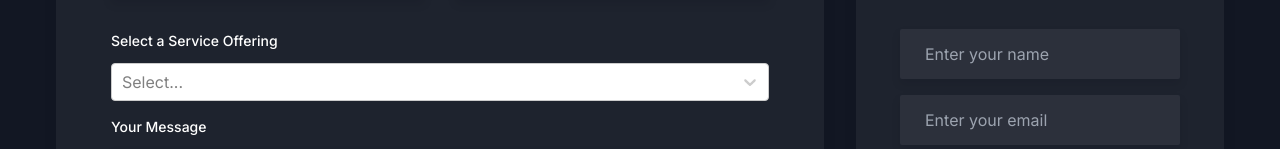
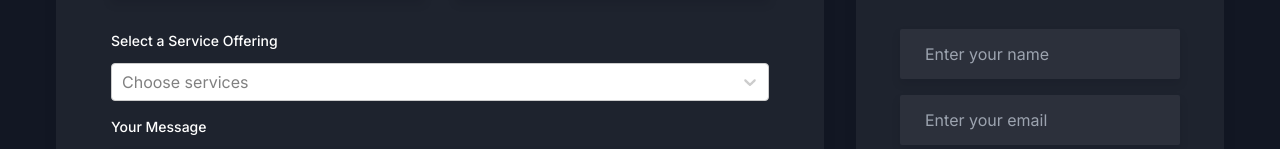
Before and after one commit to Siphamandla/theparse-websit, a Next.js app: page / in a window 1280 px wide. Shown: the part 3852-4001 px from the top of the page. Built offline with nearby package versions, Linux system fonts and the light colour scheme.

Commit message:
update dropdown

```diff
--- a/src/components/Contact/MultiSelect.tsx
+++ b/src/components/Contact/MultiSelect.tsx
@@ -10,7 +10,7 @@ interface Option {
 interface MultiselectProps {
   name?: string;
   className?: string;
-  required?: boolean;
+  required?: boolean; // Add `required` to the props interface
   options: Option[];
   selected: Option[];
   setSelected: React.Dispatch<React.SetStateAction<Option[]>>;
@@ -28,6 +28,7 @@ const Multiselect: React.FC<MultiselectProps> = ({
   Iwidth,
   placeholder,
   className,
+  required, // Add `required` here
 }) => {
   const onChange = (selectedOptions: Option[] | null) => {
     setSelected(selectedOptions || []); // Handle null case for clearing options
@@ -45,7 +46,7 @@ const Multiselect: React.FC<MultiselectProps> = ({
       {/* Render the label above the Select component */}
       {labelname && (
         <label htmlFor={name} className="text-sm font-medium text-dark dark:text-white">
-          {labelname}
+          {labelname} {required && <span className="text-red-500">*</span>}
         </label>
       )}
       <Select
--- a/src/components/Contact/index.tsx
+++ b/src/components/Contact/index.tsx
@@ -157,12 +157,13 @@ const Contact = () => {
                     </label>
                     <div className="form-group">
                       <Multiselect
-                        name="newCustomer_products"
-                        className="form-control"
                         required
                         options={productList}
                         selected={products}
                         setSelected={setProducts}
+                        labelname=""    // Add the labelname prop
+                        Iwidth="100%"                  // Add the Iwidth prop
+                        placeholder="Choose services"
                       />
                       {errors.products && <p className="text-red-600 text-sm">{errors.products}</p>}
                     </div>
```
